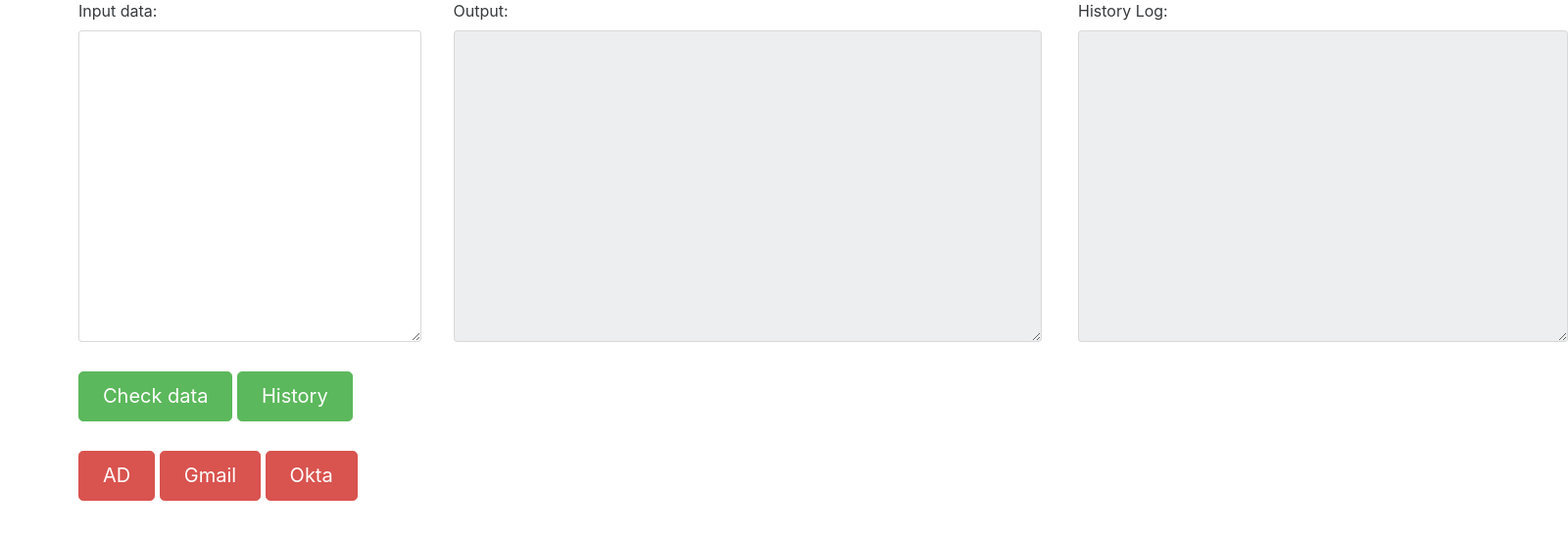
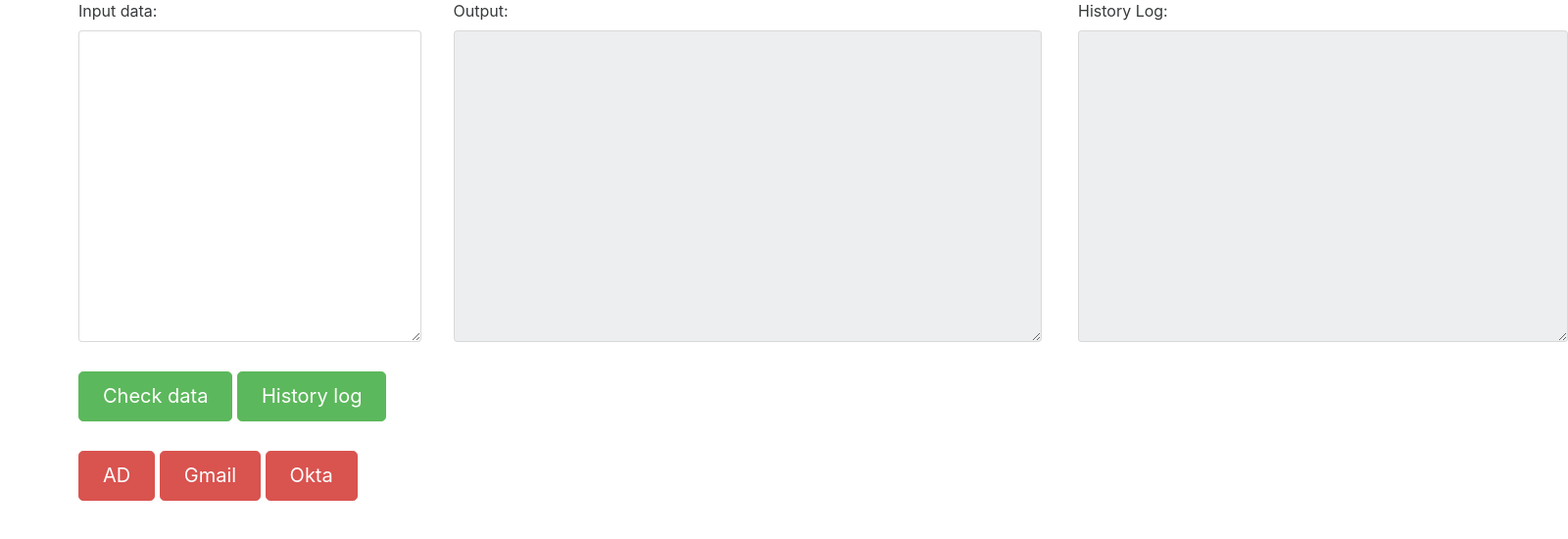
Before and after one commit to murielll/adgo-app, a Flask app: page / in a window 1600 px wide. Shown: the part 51-601 px from the top of the page at 98% size. Run offline with Flask 2, Linux system fonts and the light colour scheme; parts of the project's set-up code (start-up, migrations or seed data) failed here and were passed over; some libraries are stand-ins or nearby versions.

Commit message:
Update index.html
technical test commit

```diff
--- a/app/templates/index.html
+++ b/app/templates/index.html
@@ -32,7 +32,7 @@
         <div>
           <div style="margin-top: 2%; margin-bottom: 2%">
             <a href="#" class="btn btn-success btn-lg" id="check" >Check data</a>
-            <a href="#" class="btn btn-success btn-lg" id="hist-log" >History</a>
+            <a href="#" class="btn btn-success btn-lg" id="hist-log" >History log</a>
           </div>
           <button type="button" class="btn btn-danger btn-lg" id="ad">AD</button>
           <button type="button" class="btn btn-danger btn-lg" id="gmail">Gmail</button>
```
